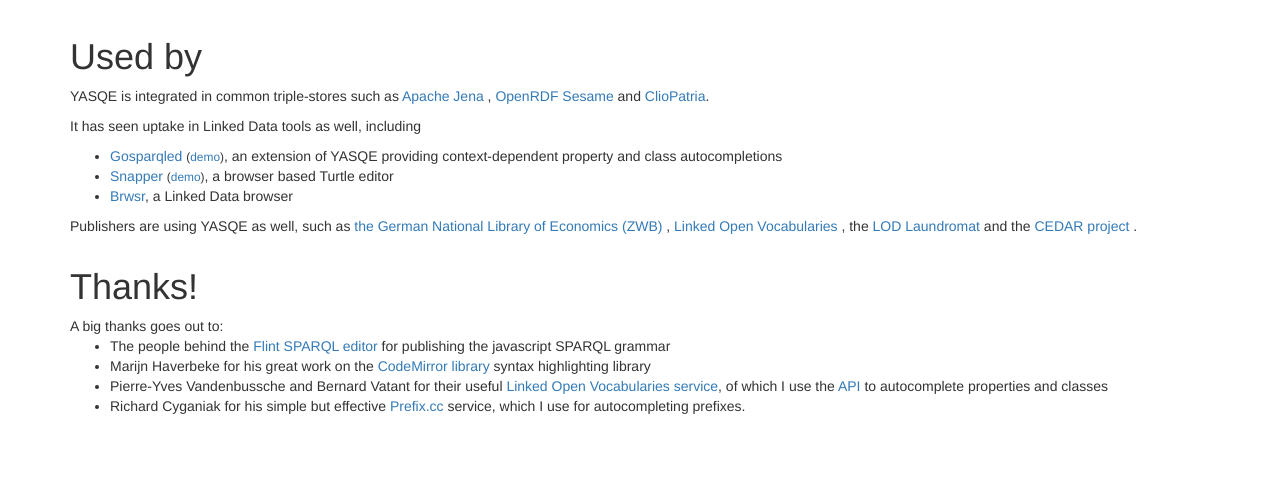
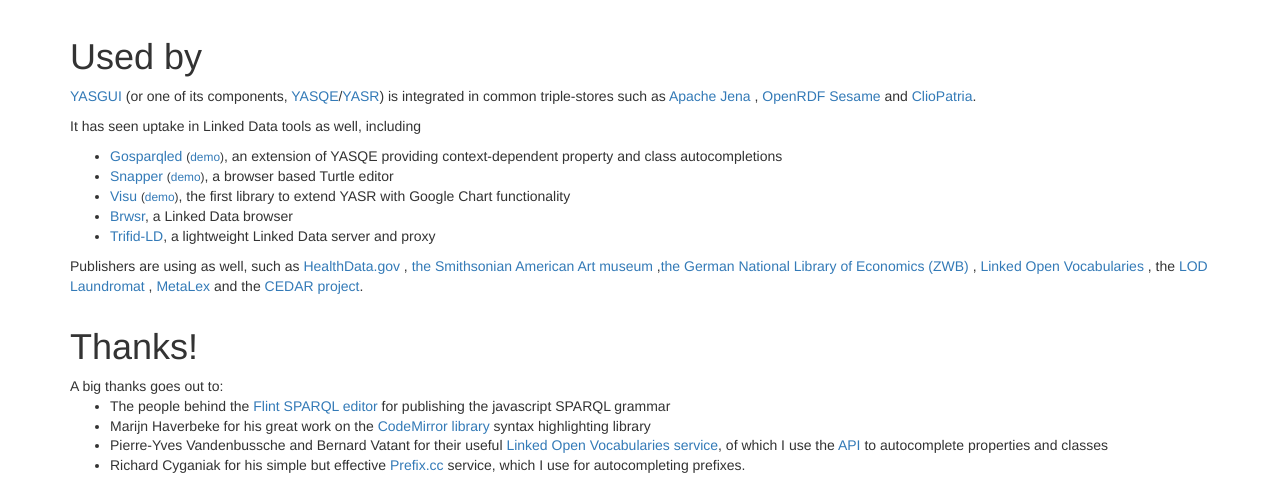
Before and after one commit to Triply-Dev/YASGUI.YASQE-deprecated, a website: page index.html in a window 1280 px wide. Shown: the part 1466-1952 px from the top of the page. Before the commit the page ends 1893 px from the top, so only its background shows below. Drawn offline with Linux system fonts and the light colour scheme; no server answers.

Commit message:
added use details

```diff
--- a/index.html
+++ b/index.html
@@ -122,7 +122,7 @@
       	<div class="row" id="used">
       	<div class="col-md-12">
       	<h1>Used by</h1>
-      	<p>YASQE is integrated in common triple-stores such as <a href="https://jena.apache.org/" target="_blank">Apache Jena</a>
+      	<p><a href="http://about.yasgui.org" target="_blank">YASGUI</a> (or one of its components, <a href="http://yasqe.yasgui.org" target="_blank">YASQE</a>/<a href="http://yasr.yasgui.org" target="_blank">YASR</a>) is integrated in common triple-stores such as <a href="https://jena.apache.org/" target="_blank">Apache Jena</a>
       	, <a href="http://rdf4j.org/" target="_blank">OpenRDF Sesame</a>
       	and <a href="http://www.swi-prolog.org/web/ClioPatria/" target="_blank">ClioPatria</a>.
       	</p>
@@ -130,18 +130,20 @@
       	<ul>
       	<li><a href="https://github.com/scampi/gosparqled" target="_blank">Gosparqled</a> <small>(<a href="http://scampi.github.io/gosparqled/" target="_blank">demo</a>)</small>, an extension of YASQE providing context-dependent property and class autocompletions</li>
       	<li><a href="https://github.com/jiemakel/snapper" target="_blank">Snapper</a> <small>(<a href="http://jiemakel.github.io/snapper/#/" target="_blank">demo</a>)</small>, a browser based Turtle editor</li>
+      	<li><a href="https://github.com/jiemakel/visu" target="_blank">Visu</a> <small>(<a href="http://demo.seco.tkk.fi/visu/" target="_blank">demo</a>)</small>, the first library to extend YASR with Google Chart functionality</li>
       	<li><a href="https://github.com/Data2Semantics/brwsr" target="_blank">Brwsr</a>, a Linked Data browser</li>
+      	<li><a href="https://github.com/zazukoians/trifid-ld" target="_blank">Trifid-LD</a>, a lightweight Linked Data server and proxy</li>
       	</ul>
-      	<p>Publishers are using YASQE as well, such as
-      	<a href="http://zbw.eu/labs/en/blog/publishing-sparql-queries-live" target="_blank">the German National Library of Economics (ZWB)</a>
+      	<p>Publishers are using  as well, such as
+      	<a href="http://www.healthdata.gov/sparql/" target="_blank">HealthData.gov</a>
+      	, <a href="http://americanart.si.edu/collections/search/lod/about/sparql.cfm" target="_blank">the Smithsonian American Art museum</a>
+      	,<a href="http://zbw.eu/labs/en/blog/publishing-sparql-queries-live" target="_blank">the German National Library of Economics (ZWB)</a>
       	, <a href="http://lov.okfn.org/dataset/lov/sparql" target="_blank">Linked Open Vocabularies</a>
       	, the <a href="http://lodlaundromat.org/sparql/" target="_blank">LOD Laundromat</a>
-      	and the <a href="http://lod.cedar-project.nl/cedar/data.html" target="_blank">CEDAR project</a>
-      	.
+      	, <a href="http://doc.metalex.eu/query" target="_blank">MetaLex</a>
+      	and the <a href="http://lod.cedar-project.nl/cedar/data.html" target="_blank">CEDAR project</a>.
 
       	</p>
-
-
       	</div>
       	</div>
 
```
